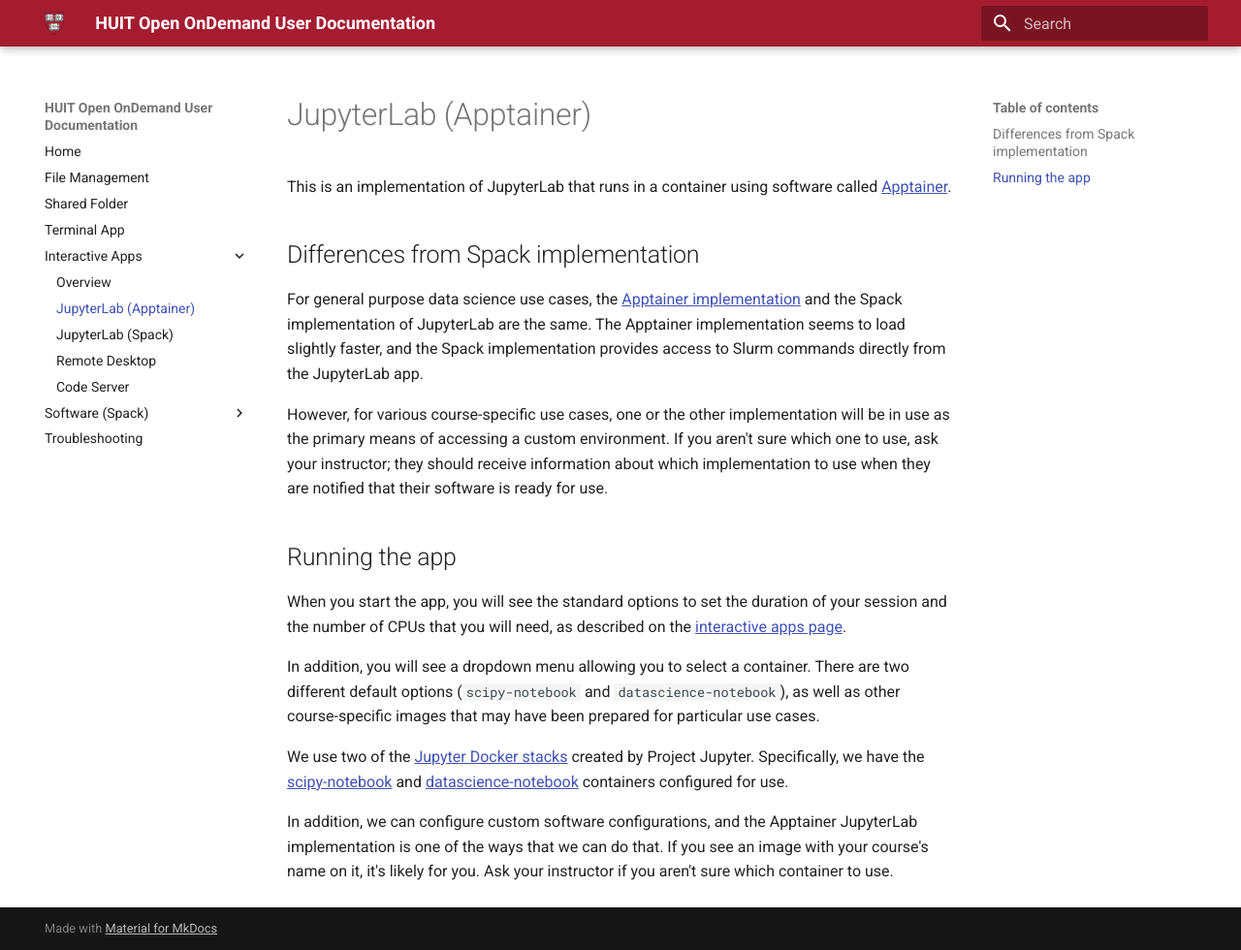
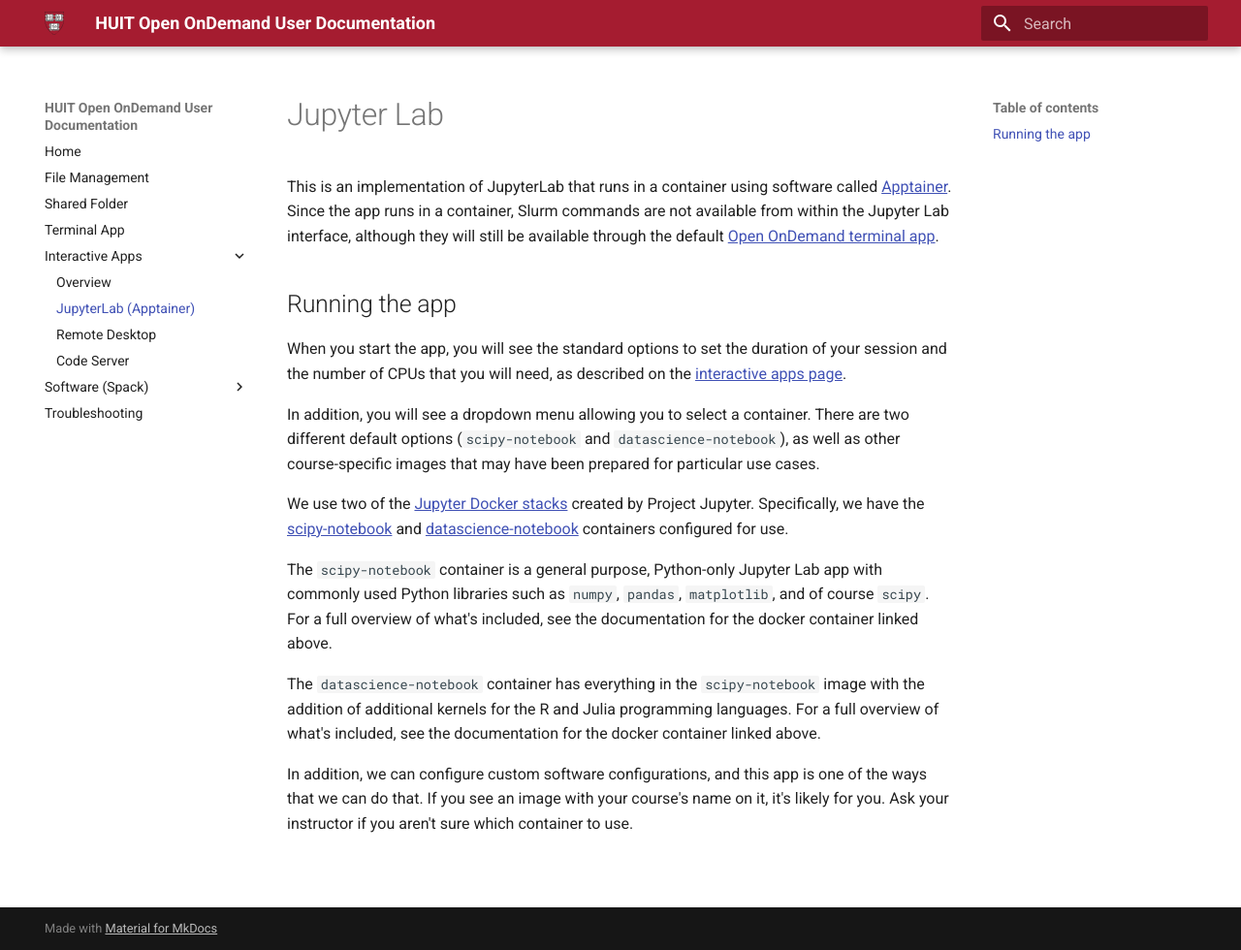
Before and after one commit to Harvard-ATG/huit-ondemand-user-docs, an MkDocs documentation site: the page built from docs/jupyterlab-apptainer.md, in a window 1280 px wide and 980 px high. Shown: the whole window at 97% size. Built offline with MkDocs 1.6.1 and Material for MkDocs 9.7.7, drawn with Linux system fonts in a browser that asks for light colours.

Commit message:
consolidate Jupyter docs to reflect removing spack option

```diff
--- a/docs/jupyterlab-apptainer.md
+++ b/docs/jupyterlab-apptainer.md
@@ -1,21 +1,10 @@
-# JupyterLab (Apptainer)
+# Jupyter Lab
 
 This is an implementation of JupyterLab that runs in a container using software
-called [Apptainer](https://apptainer.org/).
-
-## Differences from Spack implementation
-
-For general purpose data science use cases, the [Apptainer
-implementation](jupyterlab-apptainer.md) and the Spack implementation of
-JupyterLab are the same. The Apptainer implementation seems to load slightly
-faster, and the Spack implementation provides access to Slurm commands directly
-from the JupyterLab app.
-
-However, for various course-specific use cases, one or the other implementation
-will be in use as the primary means of accessing a custom environment. If you
-aren't sure which one to use, ask your instructor; they should receive
-information about which implementation to use when they are notified that their
-software is ready for use.
+called [Apptainer](https://apptainer.org/). Since the app runs in a container,
+Slurm commands are not available from within the Jupyter Lab interface, although
+they will still be available through the default [Open OnDemand terminal
+app](terminal.md).
 
 ## Running the app
 
@@ -36,7 +25,17 @@ and
 [datascience-notebook](https://jupyter-docker-stacks.readthedocs.io/en/latest/using/selecting.html#jupyter-scipy-notebook)
 containers configured for use.
 
-In addition, we can configure custom software configurations, and the Apptainer
-JupyterLab implementation is one of the ways that we can do that. If you see an
-image with your course's name on it, it's likely for you. Ask your instructor if
-you aren't sure which container to use.
+The `scipy-notebook` container is a general purpose, Python-only Jupyter Lab app
+with commonly used Python libraries such as `numpy`, `pandas`, `matplotlib`, and
+of course `scipy`. For a full overview of what's included, see the documentation
+for the docker container linked above.
+
+The `datascience-notebook` container has everything in the `scipy-notebook`
+image with the addition of additional kernels for the R and Julia programming
+languages. For a full overview of what's included, see the documentation for the
+docker container linked above.
+
+In addition, we can configure custom software configurations, and this app is
+one of the ways that we can do that. If you see an image with your course's name
+on it, it's likely for you. Ask your instructor if you aren't sure which
+container to use.
--- a/mkdocs.yml
+++ b/mkdocs.yml
@@ -8,7 +8,6 @@ nav:
   - Interactive Apps:
     - Overview: interactive-apps.md
     - JupyterLab (Apptainer): jupyterlab-apptainer.md
-    - JupyterLab (Spack): jupyterlab-spack.md
     - Remote Desktop: remote-desktop-ros.md
     - Code Server: vscode-app.md
   - Software (Spack):
```
Also changed, not shown: docs/jupyterlab-spack.md (deleted, +0 -58 lines).
